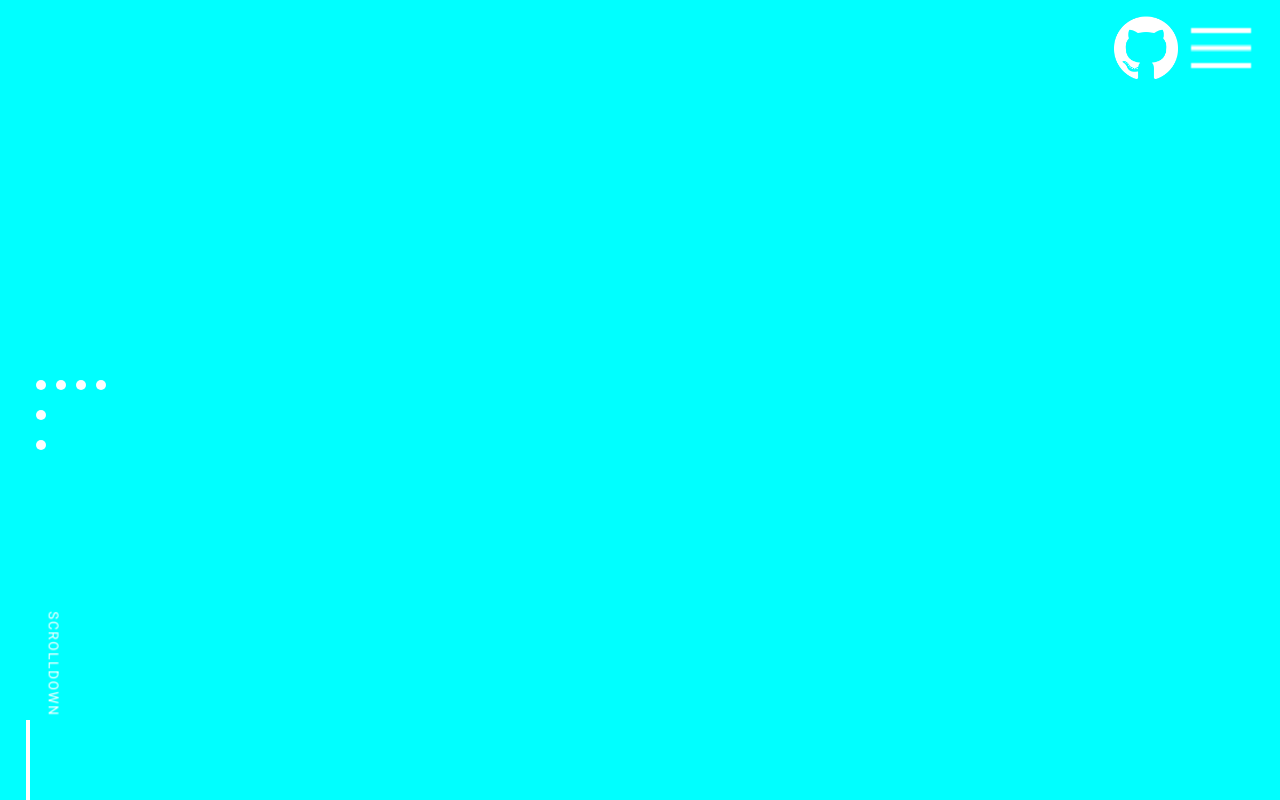
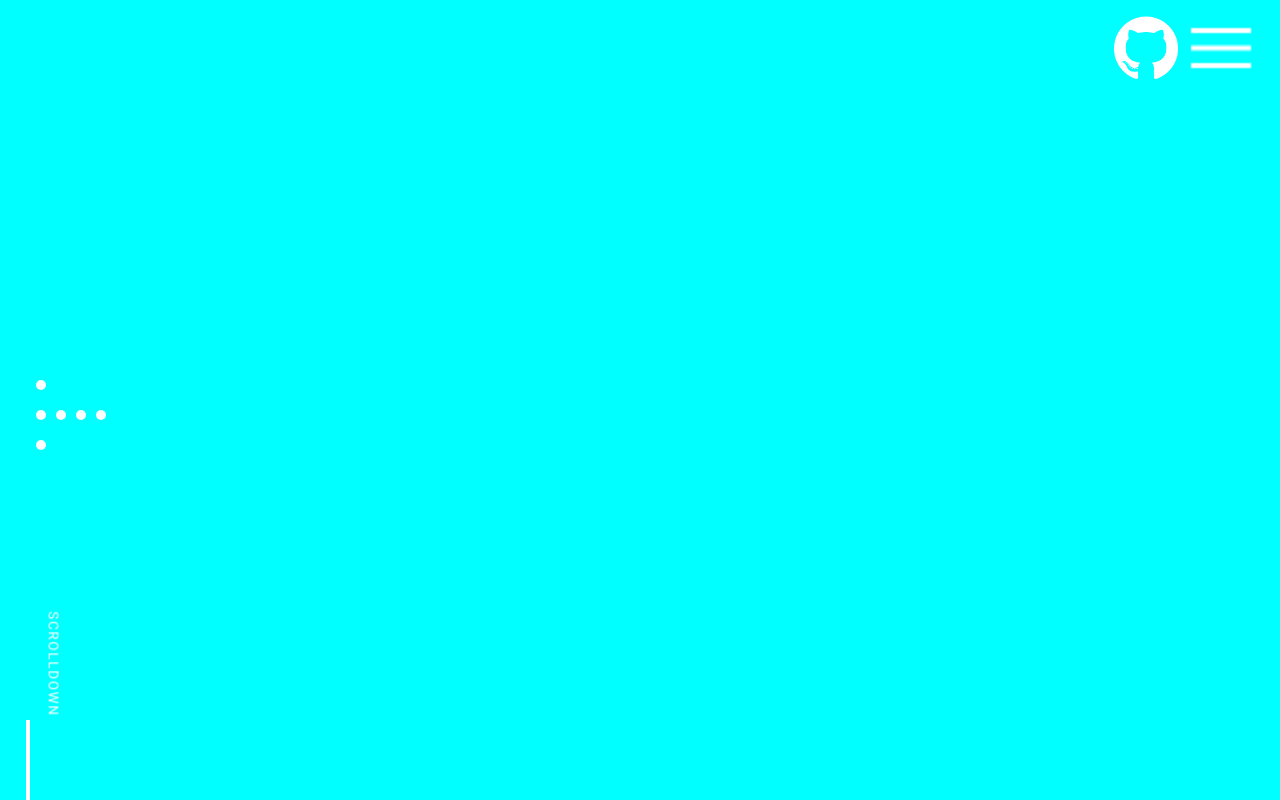
Before and after one commit to MalibusParty/portfolio_website, a Vue app: page /projectone in a window 1280 px wide. Built offline with nearby package versions, Linux system fonts and the light colour scheme.

Commit message:
fixed bug in pageindicator

```diff
--- a/src/App.vue
+++ b/src/App.vue
@@ -41,12 +41,15 @@ window.addEventListener('wheel', (event) => {
 });
 
 function getCurrentPage() {
-  switch(route.path) {
-    case '/':
+  let url =  window.location.href.split('/');
+  const urlStr = url[url.length - 1];
+
+  switch(urlStr) {
+    case '':
       return 0;
-    case '/projectone':
+    case 'projectone':
       return 1;
-    case '/projecttwo':
+    case 'projecttwo':
       return 2;
     default:
       return 0;
--- a/src/components/PageIndicator.vue
+++ b/src/components/PageIndicator.vue
@@ -7,7 +7,7 @@
 
 
 <script setup lang="ts">
-import { nextTick,  watchEffect } from 'vue';
+import { nextTick,  onMounted,  watchEffect } from 'vue';
 
 
 const props = defineProps<{
@@ -52,11 +52,16 @@ function changeIndicator(currentPageIndex: number) {
             ele.style.backgroundColor = 'rgba(255, 255, 255, 255)'
         }
 
-        if(currentPageIndex > 1) {
+        if(ele.classList.contains('blendInAnimation')) {
+            ele.classList.remove('blendInAnimation');
+        }
+
+        if(rowNum == (currentPageIndex + 1)) {
             ele.classList.add('blendInAnimation');
         }
     }
 }
+
 
 </script>
 
```
